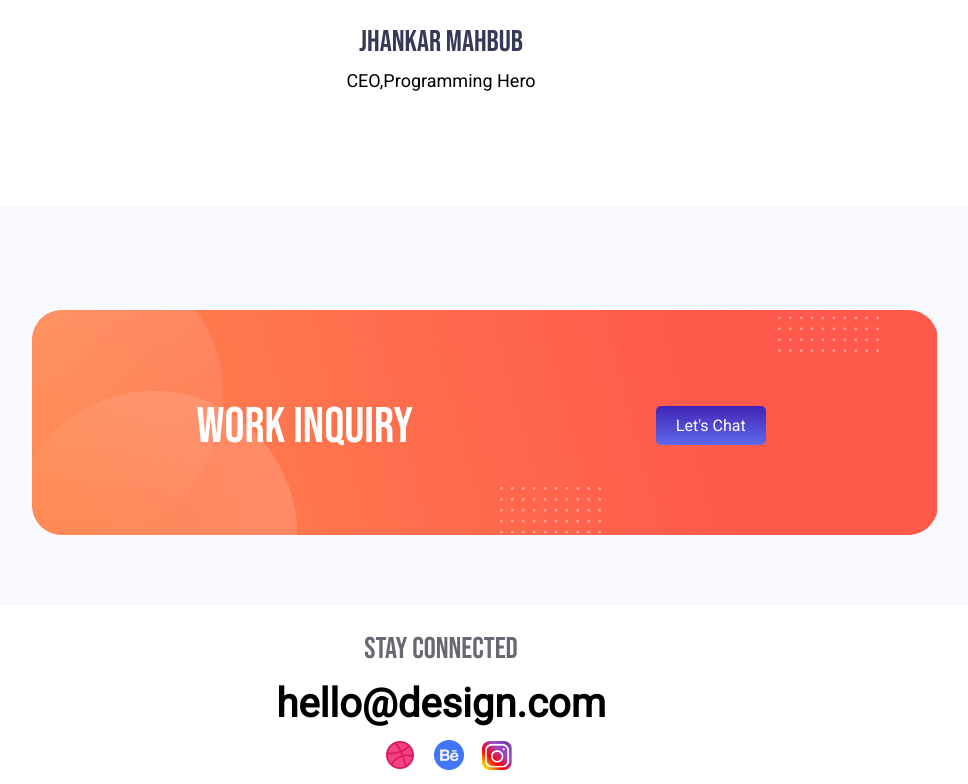
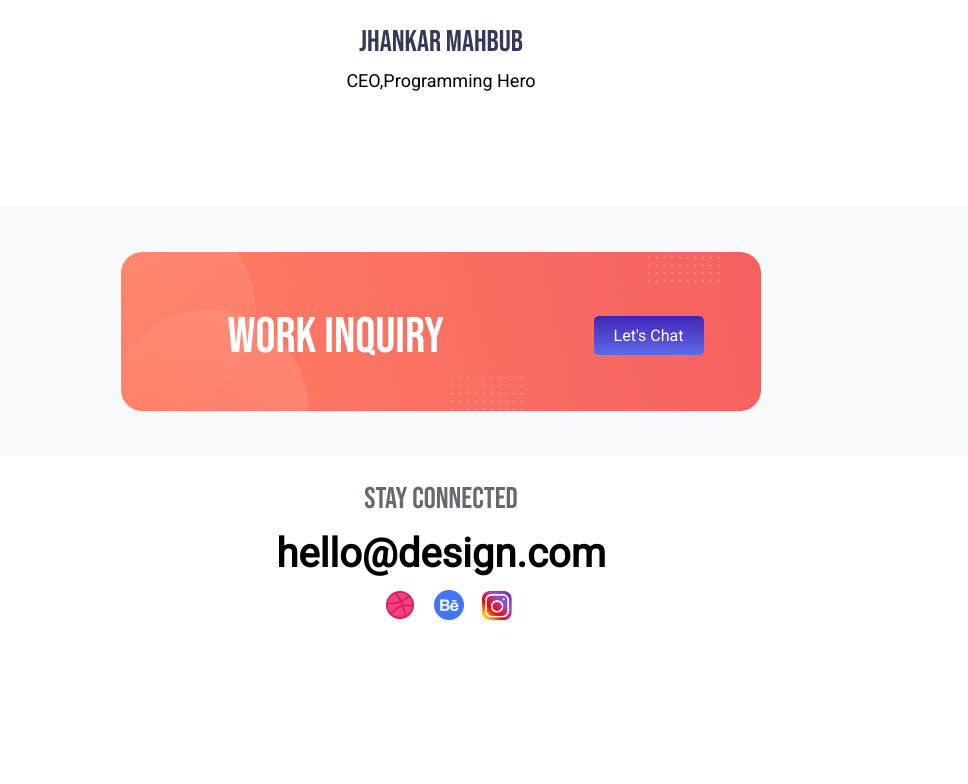
Before and after one commit to adhovi/personal-website-assignment, a plain HTML site: page index.html in a window 1280 px wide. Shown: the part 2550-3334 px from the top of the page, without its empty margins (199-1167 px from the left). After the commit the page ends 3184 px from the top, so only its background shows below. Drawn offline with Linux system fonts and the light colour scheme.

Commit message:
final submission

```diff
--- a/index.html
+++ b/index.html
@@ -22,7 +22,7 @@
             <h1 style="color:#363958">HELLO, I'M</h1>
             <h1 class="high-light">ABDUL HASIB OVI</h1>
             <p>A full stack allaround designer that placerat <br>in massa consectetur.</p>
-            <a class="link-btn" href="http://facebook.com/adhovi">Hire Me</a>
+            <a class="link-btn" href="http://facebook.com/adhovi" target="_blank">Hire Me</a>
         </div>
         <div class="half-width">
             <img src="images/pic-2.png" alt="">
@@ -35,7 +35,7 @@
         <div class="half-width">
             <h2>ABOUT</h2>
             <p>Lorem Ipsum is simply dummy text of the printing and typesetting industry. Lorem Ipsum has been the industry's standard dummy text ever since the 1500s, when an unknown printer took a galley of type and scrambled it to make a type specimen book.</p>
-            <a class="link-btn" href="http://facebook.com/adhovi"><img class="down-icon" src="icons/down-2.png" alt="" style="width: 20px; padding-right:10px;" >Download CV</a>
+            <a class="link-btn" href="http://facebook.com/adhovi" target="_blank"><img class="down-icon" src="icons/down-2.png" alt="" style="width: 20px; padding-right:10px;" >Download CV</a>
         </div>
     </section>
     <section class="project-area">
@@ -45,10 +45,12 @@
             <h3>Power-x-gym (gym website)</h3>
             <p>Lorem Ipsum is simply dummy text of the printing and typesetting industry.</p>
         </div>
-        <div class="single-project">            <img src="images/image 5.png" alt="">
+        <div class="single-project">
+            <img src="images/image 5.png" alt="">
             <h3>Creative Agency</h3>
             <p>Lorem Ipsum is simply dummy text of the printing and typesetting industry.</p></div>
-        <div class="single-project">            <img src="images/image 8.png" alt="">
+        <div class="single-project">
+            <img src="images/image 8.png" alt="">
             <h3>Hard Rock Music</h3>
             <p>Lorem Ipsum is simply dummy text of the printing and typesetting industry.</p></div>
     </section>
@@ -59,13 +61,13 @@
         <h2 style="font-size: 30px;">JHANKAR MAHBUB</h2>
         <h3>CEO,Programming Hero</h3>
     </section>
-    <section class="inquiry-area">
-        <div class="inquiry-bg">
+    <section class="inquiry-bg inquiry-area">
+        <div class="inquiry">
             <div class="single-inquiry">
                 <h1>WORK INQUIRY</h1>
             </div>
             <div class="single-inquiry">
-                <a href="#" class="inquiry link-btn">Let's Chat</a>
+                <a href="#" class="link-btn">Let's Chat</a>
             </div>
         </div>
     </section>
--- a/style.css
+++ b/style.css
@@ -100,29 +100,32 @@ h3{
     width:100%;
 }
 .inquiry-area{
-    height:200px;
-    padding:100px 100px;
-    background-color: #F8F9FC;
+    background-image:url(icons/inquiry-bg-new.png);
+    background-repeat:no-repeat;
+    background-position: center;
+    background-size:50%;
+    margin-bottom:0;
+    height:250px;
 }
 .inquiry-area a{
     height:300px;
-
 }
 .inquiry-bg{
-    background-image: url(icons/inquiry-bg.png);
-    background-position:center;
-    background-repeat: no-repeat;
-    width: 94%;
-    height: 60%;
-    padding-top: 110px;
+    background-color: #F8F9FC;
+    height300px;
+}
+.inquiry{
     text-align: center;
-    padding-left: 150px;
+    /* padding:0 auto; */
+    padding-top: 120px;;
+    padding-left:360px;
 }
 .single-inquiry{
     width:30%;
     float:left;
-    margin-left:5%;
-    padding-left:5%;
+    margin-left:2%;
+    padding-left:2%;
+    text-align:center;
 }
 .single-inquiry a{
     margin-top: 100px;
```
Also changed, not shown: icons/inquiry-bg-new.png (added), 1 other file.
